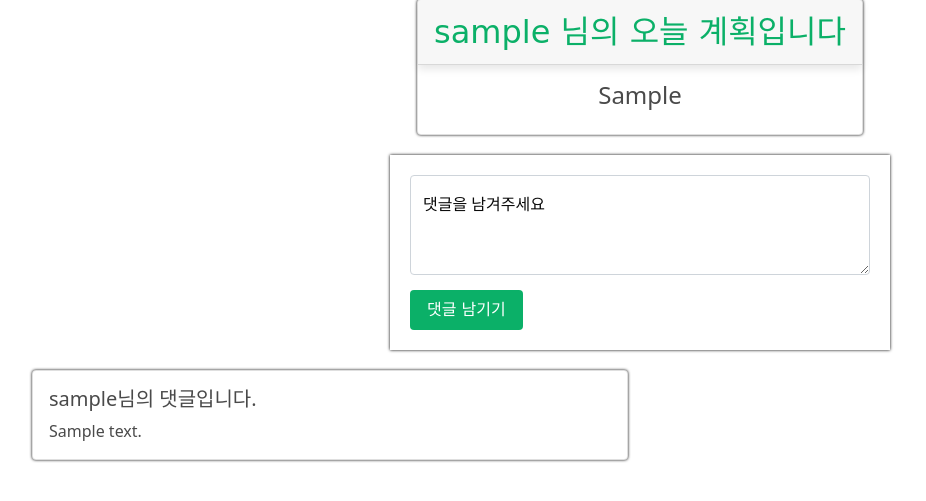
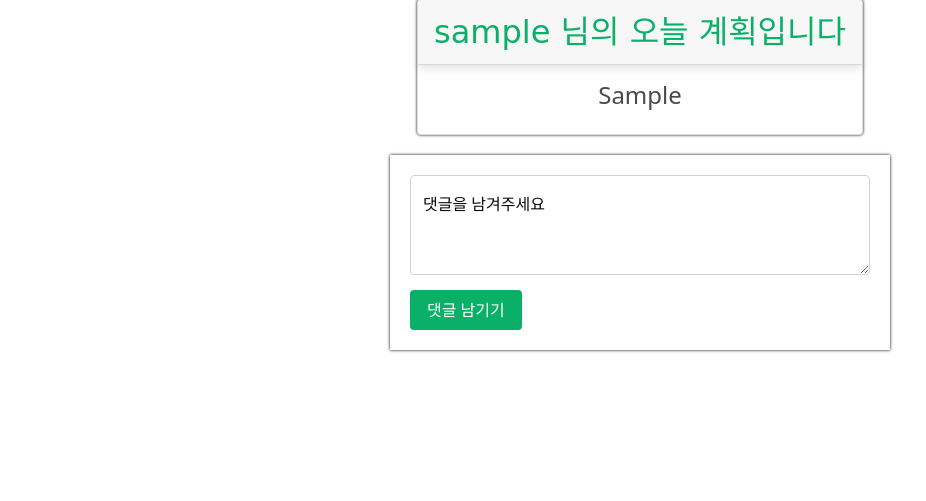
Before and after one commit to devgusehdrh/TodayMyPlan, a Flask app: template templates/detail.html in a window 1280 px wide. Shown: the part 219-720 px from the top of the page, without its empty margins (0-926 px from the left). Run offline with Flask 2, Linux system fonts and the light colour scheme; the template is opened without the code that fills it: most values are stand-ins (such as "Sample title", 1, 10 or a date in 2020); some libraries are stand-ins or nearby versions; some web fonts are replaced.

Commit message:
comment page

```diff
--- a/app.py
+++ b/app.py
@@ -180,8 +180,11 @@ def detail(plan_no):
         user_info = db.users.find_one({"username": payload["id"]})
         # 사용자가 계획 클릭시 해당 계획 번호를 이용하여 포스트 정보 획득
         user_post = db.plans.find_one({"plan_no": int(plan_no)})
-        # 세부 페이지를 돌려주며 사용자 정보, 포스팅 정보, 포스팅 번호를 함께 넘겨준다.
-        return render_template('detail.html', user_info=user_info, user_post=user_post, plan_no=plan_no)
+        # 오늘 날짜의 댓글 입력 닉네임과 코멘트, 페이지 넘버 획득(KSJ)
+        comments = list(db.comments.find({'today': datetime.now().strftime('%Y-%m-%d')}, {'_id': False}))
+
+        # 세부 페이지를 돌려주며 사용자 정보, 포스팅 정보, 포스팅 번호, 댓글 정보를 함께 넘겨준다.
+        return render_template('detail.html', user_info=user_info, user_post=user_post, plan_no=plan_no, comments=comments)
 
     except jwt.ExpiredSignatureError:
         return redirect(url_for("login", msg="로그인 시간이 만료되었습니다."))
@@ -194,31 +197,77 @@ def detail(plan_no):
 def detail_none():
     return home()
 
-@app.route('/detail/comment-list')
-def detail_comment():
-    comments = list(db.comments.find({},{'_id':False}))
-
-    return render_template('detail.html', comments=comments)
-
 
 @app.route('/detail/comment-registration', methods=['POST'])
 def save_comment():
     # 토큰 가져오기
     token_receive = request.cookies.get('mytoken')
-    # 토큰이 유효한 경우에만 아래 처리 실행
-    # 토큰을 복호화
-    payload = jwt.decode(token_receive, SECRET_KEY, algorithms=['HS256'])
-    # 유저DB에서 토큰["id"]를 키로 유저검색
-    user_info = db.users.find_one({"username": payload["id"]})
-    comment_receive = request.form['comment_give']
+    try:
+        # 토큰이 유효한 경우에만 아래 처리 실행
+        # 토큰을 복호화
+        payload = jwt.decode(token_receive, SECRET_KEY, algorithms=['HS256'])
+        # 유저DB에서 토큰["id"]를 키로 유저검색
+        user_info = db.users.find_one({"username": payload["id"]})
 
-    doc = {
-        'nickname': user_info['nickname'],
-        'comment': comment_receive
-    }
-    db.comments.insert_one(doc)
+        registration_time = datetime.now().strftime('%Y-%m-%d %H:%M:%S')  # 등록시간 (초단위까지)
+        today = datetime.now().strftime('%Y-%m-%d')  # 등록시간 (년월일)
 
-    return jsonify({'result': 'success', 'msg': '댓글이 등록되었습니다!'})
+        # [코멘트 고유번호 부여]
+        # plans DB에서 오늘 날짜로 등록된 전체 데이터 조회
+        today_all_comments = list(db.comments.find({'today': today}, {'_id': False}))
+
+        # 오늘 등록된 댓글이 하나도 없는 경우
+        if len(today_all_comments) == 0:
+            # 플랜 번호 1을 부여
+            comment_no = 1
+        # 등록된 댓글이 한 개라도 있는 경우
+        else:
+            # 람다함수를 이용, 플랜 번호를 key로 오름차순 정률 후 [-1]로 마지막 요소 추출
+            last_comment = sorted(today_all_comments, key=lambda k: k['comment_no'])[-1]
+            # 최근 등록된 댓글 번호에 1을 더해 플랜 번호 부여
+            comment_no = last_comment['comment_no'] + 1
+
+        comment_receive = request.form['comment_give']
+        plan_no_receive = request.form['plan_no_give']
+
+        doc = {
+            'nickname': user_info['nickname'],
+            'username': user_info['username'],
+            'comment': comment_receive,
+            'plan_no': plan_no_receive,
+            'comment_no': comment_no,
+            'today': today,
+            'registration_time': registration_time
+        }
+        db.comments.insert_one(doc)
+
+        return jsonify({'result': 'success', 'msg': '댓글을 등록 하였습니다!'})
+
+    except jwt.ExpiredSignatureError:
+        return redirect(url_for("login", msg="로그인 시간이 만료되었습니다."))
+
+
+@app.route('/detail/comment-delete', methods=['DELETE'])
+def delete_comment():
+    # 토큰 가져오기
+    token_receive = request.cookies.get('mytoken')
+    try:
+        # 토큰 복호화
+        payload = jwt.decode(token_receive, SECRET_KEY, algorithms=['HS256'])
+        # 복호화한 페이로드에서 사용자 아이디 획득
+        user_info = db.users.find_one({"username": payload["id"]})
+        today = datetime.now().strftime('%Y-%m-%d')  # 오늘 날짜
+
+        #날짜와 유저정보가 일치하는 댓글 데이터 삭제
+        db.comments.delete_one({'today': today, 'username': user_info['username']})
+
+        # 메인 페이지를 돌려주며 사용자 정보, 오늘 날짜에 해당하는 계획들을 함께 넘겨준다.
+        return jsonify({'result': 'success', 'msg': '댓글을 삭제 했어요.'})
+
+    except jwt.ExpiredSignatureError:
+        return redirect(url_for('/'))
+
+
 
 
 if __name__ == '__main__':
--- a/templates/detail.html
+++ b/templates/detail.html
@@ -59,11 +59,24 @@
                     color: #fff !important;
                 }
 
+                .button.del {
+                    background-color: #ec878e;
+                    border-color: transparent;
+                    color: #fff !important;
+                }
+
+                .button.comment {
+                    background-color: #0bb068;
+                    border-color: transparent;
+                    color: #fff !important;
+                }
+
                 .button.is-sparta.is-outlined {
                     background-color: transparent;
                     border-color: #0bb068;
                     color: #0bb068 !important;
                 }
+
 
                 .help {
                     color: gray;
@@ -88,14 +101,19 @@
                 }
 
                 .mycards {
+
                     width: 95%;
-                    max-width: 1300px;
-                    margin: auto;
+                    max-width: 800px;
+                    margin: 20px auto 20px auto;
 
                 }
 
                 .card {
                     box-shadow: 0px 0px 3px 0px black;
+                }
+
+                .col {
+                    margin: 20px auto 20px auto;
                 }
 
         </style>
@@ -112,7 +130,7 @@
                 window.location.href = "/"
             }
 
-            {## 세부 목록 보기#}
+            {# 세부 목록 보기#}
             function show_plan() {
                  $.ajax({
                     type: "get",
@@ -129,14 +147,49 @@
                  $.ajax({
                     type: "POST",
                     url: `/detail/comment-registration`,
-                    data: { comment_give: Mycomment },
+                    data: { comment_give: Mycomment,
+                            plan_no_give: plan_no
+                    },
+                    success: function (response) {
+                        alert(response["msg"])
+                        window.location.reload()
+
+                    }
+                });
+            }
+
+            function delete_comment() {
+                const uncomment = confirm('댓글을 정말 삭제 할까요?')
+
+                if (uncomment == true) {
+                    $.ajax({
+                        type: "DELETE",
+                        url: `/detail/comment-delete`,
+                        data: {},
+                        success: function (response) {
+                            alert(response["msg"])
+                            window.location.reload()
+
+                        }
+                    })
+                }
+            }
+
+            function modify_comment() {
+                const modcomment = confirm('댓글을 정말 수정 할까요?')
+
+                if (modcomment == true) {
+                    $.ajax({
+                        type: "DELETE",
+                        url: `/detail/comment-delete`,
+                        data: {},
                         success: function (response) {
                             alert(response["msg"])
                             window.location.reload()
                         }
-                });
+                    })
                 }
-
+            }
 
          </script>
 
@@ -173,24 +226,36 @@
                               style="height: 100px"></textarea>
                     <label for="floatingTextarea2">댓글을 남겨주세요</label>
                 </div>
-                <button onclick="save_comment()" type="button" class="button is-sparta">댓글 남기기</button>
+                <button onclick="save_comment()" type="button" class="button comment">댓글 남기기</button>
             </div>
-
-        </section>
-        <section class="hero is-white">
+         <div>
+             {% for comment in comments %}
+                 {% if comment.plan_no == plan_no %}
                      <div class="mycards" id="comment-list">
-            <div class="row row-cols-1 row-cols-md-2 g-4">
                              <div class="col">
                                  <div class="card">
                                      <div class="card-body">
-                    <h5 class="card-title">{{ comments.nickname }}님의 댓글입니다.</h5>
-                    <p class="card-text">{{ comments.comment }}</p>
+                                         <h5 class="card-title"> {{ comment.nickname }}님의 댓글입니다.</h5>
+                                         <p class="card-text"> {{ comment.comment }} </p>
+                                         <p id="comment_time"> {{ comment.registraion_time }} </p>
+                                         <p id="plan_no" style="display:none"> {{ comment.plan_no }} </p>
+                                         <p id="comment_no" style="display:none"> {{ comment.comment_no }} </p>
+                                     </div>
+                                     <div>
+                                        {# 로그인 유저 id와 댓글 작성 유저 id가 동일할 시 수정, 삭제 버튼 표시 #}
+                                         {% if comment.nickname == user_info.nickname %}
+                                             <button onclick="modify_comment()" type="button" class="button del">수정
+                                             </button>
+                                             <button onclick="delete_comment()" type="button" class="button del">삭제
+                                             </button>
+                                         {% endif %}
                                      </div>
                                  </div>
                              </div>
                      </div>
+                 {% endif %}
+             {% endfor %}
          </div>
          </section>
-
     </body>
 </html>
```
Lines whose indentation alone changed are shown as unchanged.
